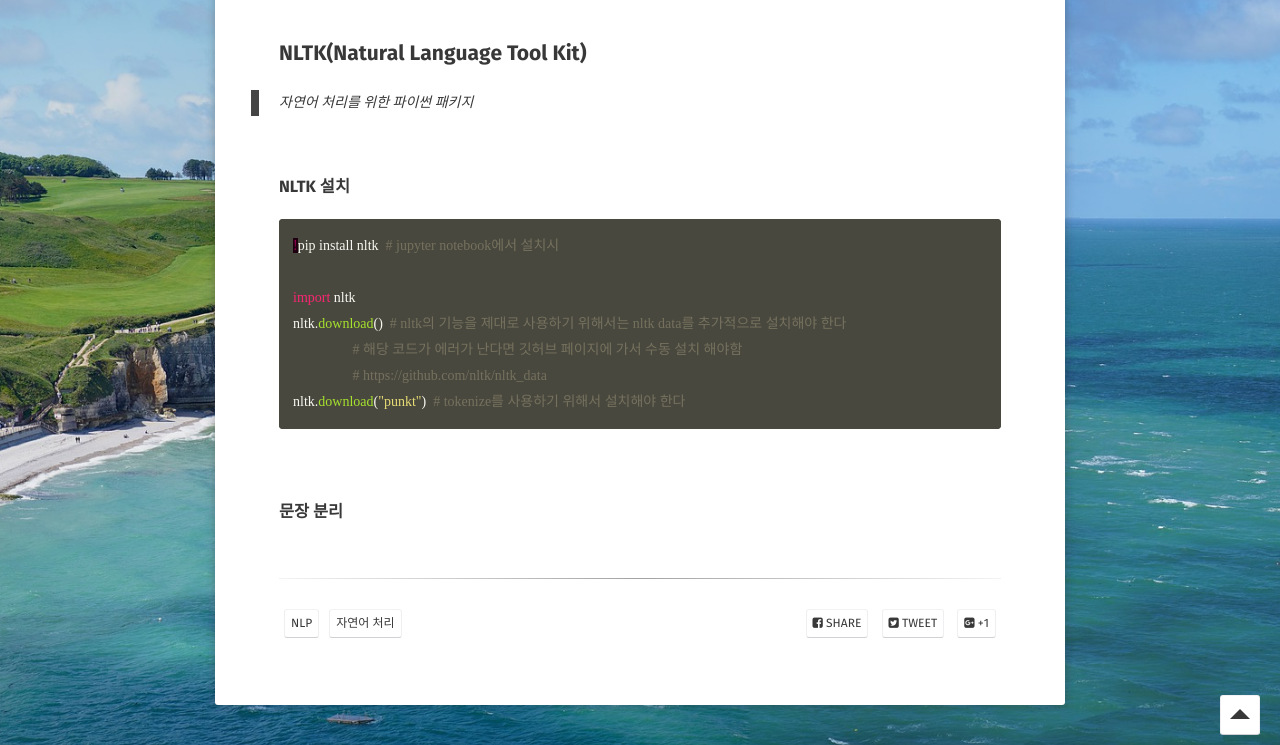
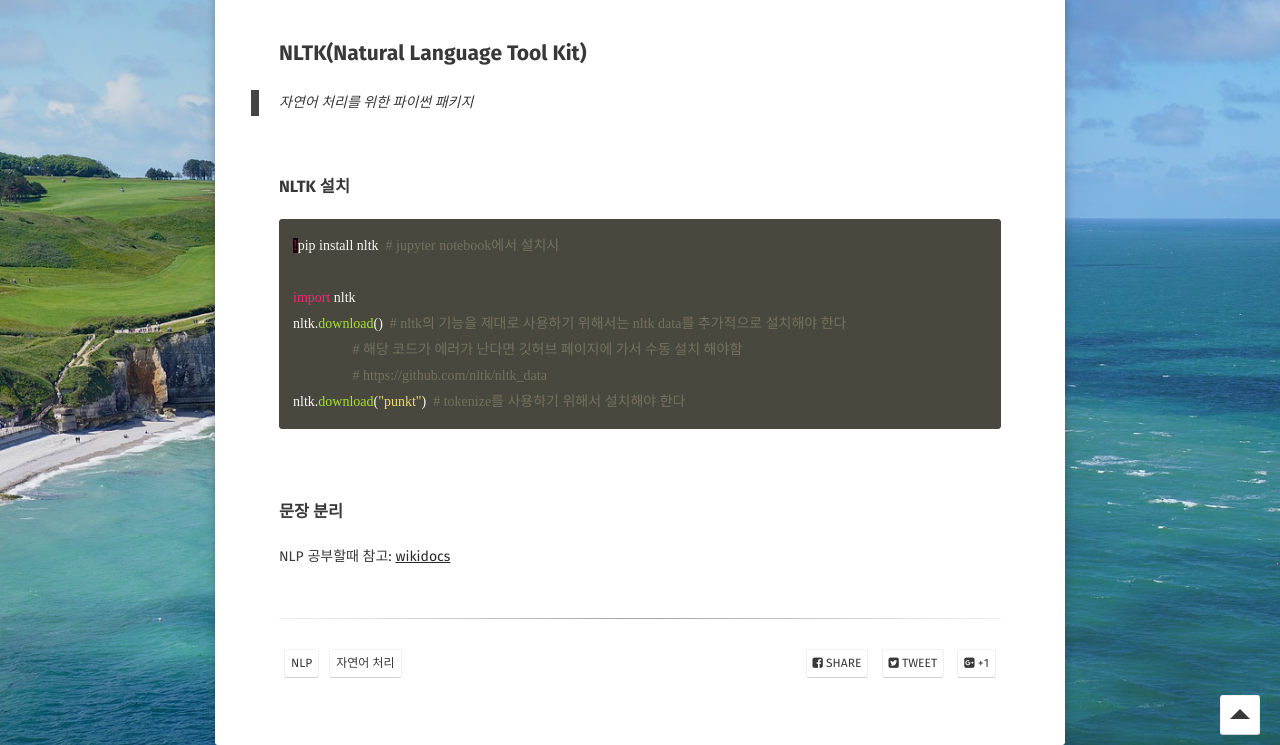
Before and after one commit to Jungjihyuk/JH_Life, a Jekyll site: the page built from _posts/2019-07-20-nlp.md, in a window 1280 px wide and 900 px high, scrolled down 1775 px, cut to the strip 155-900 px from the top of the window. Built offline with Jekyll 4.4.1, drawn with Linux system fonts in a browser that asks for light colours; some web fonts are replaced; comment, search, counter and statistics services are not loaded.

Commit message:
update url

```diff
--- a/_posts/2019-07-20-nlp.md
+++ b/_posts/2019-07-20-nlp.md
@@ -87,3 +87,8 @@
 <br>
 
 ### 문장 분리
+
+
+
+
+NLP 공부할때 참고: [wikidocs](https://wikidocs.net/21694)<br>
```
